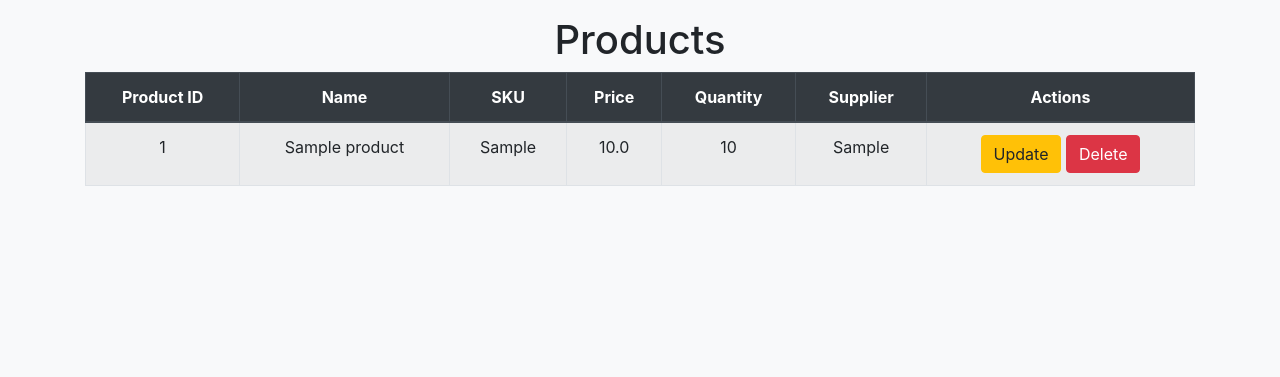
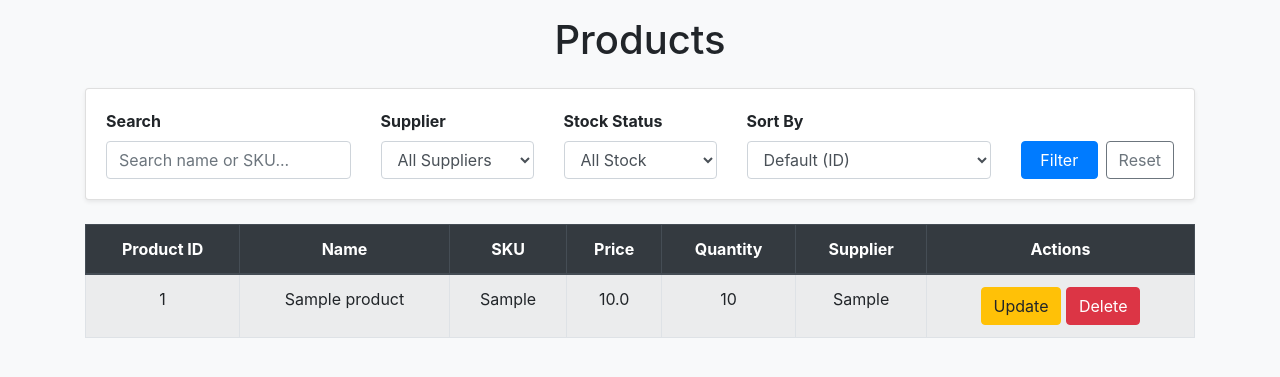
Before and after one commit to Gol0DRoger/InvenTrack-Inventory-Management-System-, a Django app: page /list/ in a window 1280 px wide. Shown: the part 56-433 px from the top of the page. Run offline with Django 5.2, Linux system fonts and the light colour scheme; tables that the repository leaves empty hold one stand-in row (values such as "Sample post").

Commit message:
Feature 1: Add search, filter, and sort to product list

```diff
--- a/InvProject/InvProject/settings.py
+++ b/InvProject/InvProject/settings.py
@@ -25,7 +25,7 @@ SECRET_KEY = 'django-insecure-oz0)!_f17&r^jjt!9o3p-e@@y(xgo7c=hm4bql_*f%b4ro^4#4
 # SECURITY WARNING: don't run with debug turned on in production!
 DEBUG = True
 
-ALLOWED_HOSTS = []
+ALLOWED_HOSTS = ['*']
 
 
 # Application definition
--- a/InvProject/invapp/templates/invapp/product_list.html
+++ b/InvProject/invapp/templates/invapp/product_list.html
@@ -3,7 +3,49 @@
 {% block title %} Product List {% endblock%}
 
 {% block content %}
-  <h1 class="text-center">Products</h1>
+  <h1 class="text-center mb-4">Products</h1>
+
+  <!-- Search, Filter & Sort Form -->
+  <form method="GET" action="{% url 'product_list' %}" class="card card-body mb-4 bg-white shadow-sm">
+    <div class="row g-2 align-items-end">
+      <div class="col-md-3">
+        <label class="form-label font-weight-bold">Search</label>
+        <input type="text" name="q" class="form-control" placeholder="Search name or SKU..." value="{{ query }}">
+      </div>
+      <div class="col-md-2">
+        <label class="form-label font-weight-bold">Supplier</label>
+        <select name="supplier" class="form-control">
+          <option value="">All Suppliers</option>
+          {% for supp in suppliers %}
+            <option value="{{ supp }}" {% if supp == selected_supplier %}selected{% endif %}>{{ supp }}</option>
+          {% endfor %}
+        </select>
+      </div>
+      <div class="col-md-2">
+        <label class="form-label font-weight-bold">Stock Status</label>
+        <select name="stock" class="form-control">
+          <option value="">All Stock</option>
+          <option value="in_stock" {% if stock_filter == 'in_stock' %}selected{% endif %}>In Stock (>0)</option>
+          <option value="out_of_stock" {% if stock_filter == 'out_of_stock' %}selected{% endif %}>Out of Stock (0)</option>
+        </select>
+      </div>
+      <div class="col-md-3">
+        <label class="form-label font-weight-bold">Sort By</label>
+        <select name="sort" class="form-control">
+          <option value="">Default (ID)</option>
+          <option value="price_asc" {% if sort_by == 'price_asc' %}selected{% endif %}>Price: Low to High</option>
+          <option value="price_desc" {% if sort_by == 'price_desc' %}selected{% endif %}>Price: High to Low</option>
+          <option value="quantity_asc" {% if sort_by == 'quantity_asc' %}selected{% endif %}>Quantity: Low to High</option>
+          <option value="quantity_desc" {% if sort_by == 'quantity_desc' %}selected{% endif %}>Quantity: High to Low</option>
+        </select>
+      </div>
+      <div class="col-md-2 d-flex">
+        <button type="submit" class="btn btn-primary mr-2 flex-grow-1">Filter</button>
+        <a href="{% url 'product_list' %}" class="btn btn-outline-secondary">Reset</a>
+      </div>
+    </div>
+  </form>
+
   <table class="table table-bordered table-striped text-center">
    <thead class="thead-dark">
     <tr>
--- a/InvProject/invapp/views.py
+++ b/InvProject/invapp/views.py
@@ -1,4 +1,5 @@
 from django.shortcuts import render, redirect
+from django.db.models import Q
 
 # Create your views here.
 from .forms import productForm
@@ -8,7 +9,7 @@ from .models import Product
 
 #home view
 def home_view(request):
-    return render(request, 'invApp/home.html' )
+    return render(request, 'invapp/home.html')
 
 #create view
 def product_create_view(request):
@@ -24,7 +25,48 @@ def product_create_view(request):
 #Read view
 def product_list_view(request):
     products = Product.objects.all()
-    return render(request, 'invApp/product_list.html', {'products':products})
+
+    # Search by name or SKU
+    query = request.GET.get('q', '').strip()
+    if query:
+        products = products.filter(Q(name__icontains=query) | Q(sku__icontains=query))
+
+    # Dropdown filter: Supplier
+    selected_supplier = request.GET.get('supplier', '').strip()
+    if selected_supplier:
+        products = products.filter(supplier=selected_supplier)
+
+    # Dropdown filter: Stock Status
+    stock_filter = request.GET.get('stock', '').strip()
+    if stock_filter == 'in_stock':
+        products = products.filter(quantity__gt=0)
+    elif stock_filter == 'out_of_stock':
+        products = products.filter(quantity=0)
+
+    # Sorting by price and quantity
+    sort_by = request.GET.get('sort', '').strip()
+    if sort_by == 'price_asc':
+        products = products.order_by('price')
+    elif sort_by == 'price_desc':
+        products = products.order_by('-price')
+    elif sort_by == 'quantity_asc':
+        products = products.order_by('quantity')
+    elif sort_by == 'quantity_desc':
+        products = products.order_by('-quantity')
+    else:
+        products = products.order_by('product_id')
+
+    suppliers = Product.objects.values_list('supplier', flat=True).distinct().order_by('supplier')
+
+    context = {
+        'products': products,
+        'query': query,
+        'selected_supplier': selected_supplier,
+        'stock_filter': stock_filter,
+        'sort_by': sort_by,
+        'suppliers': suppliers,
+    }
+    return render(request, 'invapp/product_list.html', context)
 
 #Update view
 def product_update_view(request, product_id):
```
